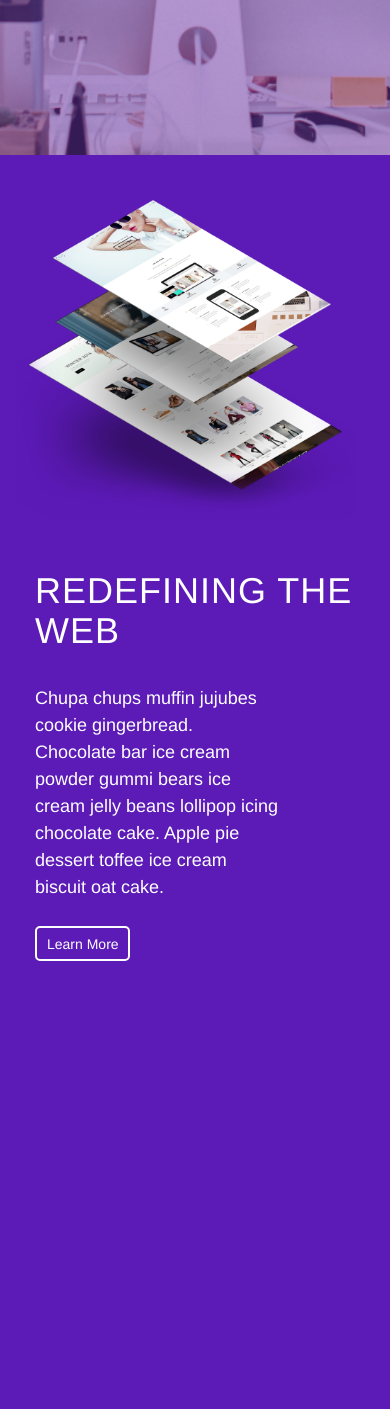
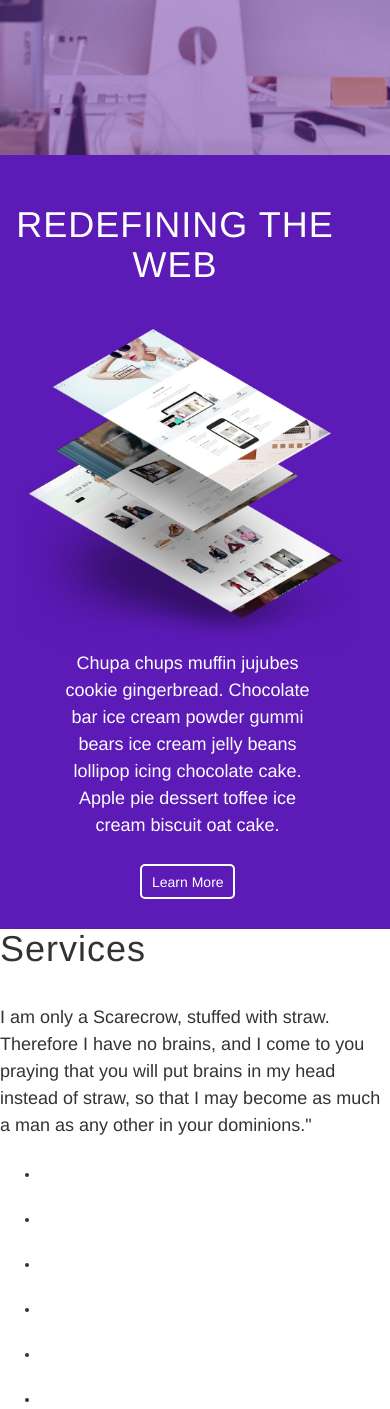
Before and after one commit to yakschuss/static-site-template, a PHP site: page / in a window 390 px wide. Shown: the part 689-2098 px from the top of the page. Before the commit the page ends 1650 px from the top, so only its background shows below. Run offline with PHP 8.4, Linux system fonts and the light colour scheme; some libraries are stand-ins or nearby versions.

Commit message:
fix about us responsiveness

```diff
--- a/index.html
+++ b/index.html
@@ -67,14 +67,17 @@
     <section id="about-us">
       <div class="image-text-wrapper container">
         <div class="row">
+
+          <div class="about-title-tag col-sm-6 col-sm-offset-6">
+            <h1 class="about-title">Redefining The Web</h1>
+          </div>
+
           <div class="image-container col-sm-6">
             <img class="layers-image" src="assets/layers.png" />
           </div>
+
           <div class="text-container col-sm-6">
             <div class="about-contents-container">
-             <div class="about-title-tag">
-                <h1 class="about-title">Redefining The Web</h1>
-              </div>
               <div class="about-info">
                 <p class="about-info-paragraph">Chupa chups muffin jujubes cookie
                   gingerbread. Chocolate bar ice cream powder gummi bears ice cream
@@ -84,6 +87,7 @@
               <div class="about-cta">
                 <button class="btn about-cta-button">Learn More</button>
               </div>
+
             </div>
           </div>
         </div>
@@ -91,6 +95,54 @@
     </section>
 
     <section id="services">
+      <div class="services-info">
+        <div class="services-title-tag">
+          <h1 class="services-title">Services</h1>
+        </div>
+        <div class="services-info-text">
+          <p class="services-info-paragraph">
+            I am only a Scarecrow, stuffed with straw. Therefore I have no brains, and
+            I come to you praying that you will put brains in my head instead of
+            straw, so that I may become as much a man as any other in your
+            dominions."
+          </p>
+        </div>
+        </div>
+        <div class="services-group">
+          <ul class="services-list">
+            <li class="service-item">
+              <div class="service-item-icon"></div>
+              <div class="service-item-title"></div>
+              <div class="service-item-text"></div>
+            </li>
+            <li class="service-item">
+              <div class="service-item-icon"></div>
+              <div class="service-item-title"></div>
+              <div class="service-item-text"></div>
+            </li>
+            <li class="service-item">
+              <div class="service-item-icon"></div>
+              <div class="service-item-title"></div>
+              <div class="service-item-text"></div>
+            </li>
+            <li class="service-item">
+              <div class="service-item-icon"></div>
+              <div class="service-item-title"></div>
+              <div class="service-item-text"></div>
+            </li>
+            <li class="service-item">
+              <div class="service-item-icon"></div>
+              <div class="service-item-title"></div>
+              <div class="service-item-text"></div>
+            </li>
+            <li class="service-item">
+              <div class="service-item-icon"></div>
+              <div class="service-item-title"></div>
+              <div class="service-item-text"></div>
+            </li>
+          </ul>
+        </div>
+
     </section>
 
 
--- a/styles/about.css
+++ b/styles/about.css
@@ -14,8 +14,7 @@
   width: auto;
   max-height: 100%;
   max-width: 94.5%;
-  margin-top: 30px;
-  margin-left: 70px;
+  margin-top: -30px;
 }
 
 .text-container {
@@ -24,8 +23,7 @@
 .about-contents-container {
   display: flex;
   flex-direction: column;
-  align-items: left;
-  margin-left: 20px;
+  justify-content: center;
   margin-top: 50px;
   margin-bottom: 30px;
   padding-right: 15px;
@@ -35,6 +33,10 @@
   color: white;
   font-weight: 400;
   text-transform: uppercase;
+  margin-bottom: 0;
+  margin-top: 50px;
+  padding-right: 55px;
+  text-align: center;
 }
 
 .about-info {
@@ -64,10 +66,27 @@
 }
 
 
-@media (min-width: 320px) {
+@media (max-width: 720px) {
 
   .image-container .layers-image {
     margin-left: 0;
     margin-top: 45px;
   }
+
+  .about-info {
+    text-align: center;
+    margin: 0 auto;
+  }
+
+  .about-title-tag {
+    padding-right: 0;
+  }
+  .about-contents-container {
+    margin-top: 0;
+  }
+  .text-container {
+    text-align: center;
+  }
+
+
 }
--- a/styles/main.css
+++ b/styles/main.css
@@ -2,3 +2,4 @@
 @import "nav.css";
 @import "hero.css";
 @import "about.css";
+@import "services.css";
```
